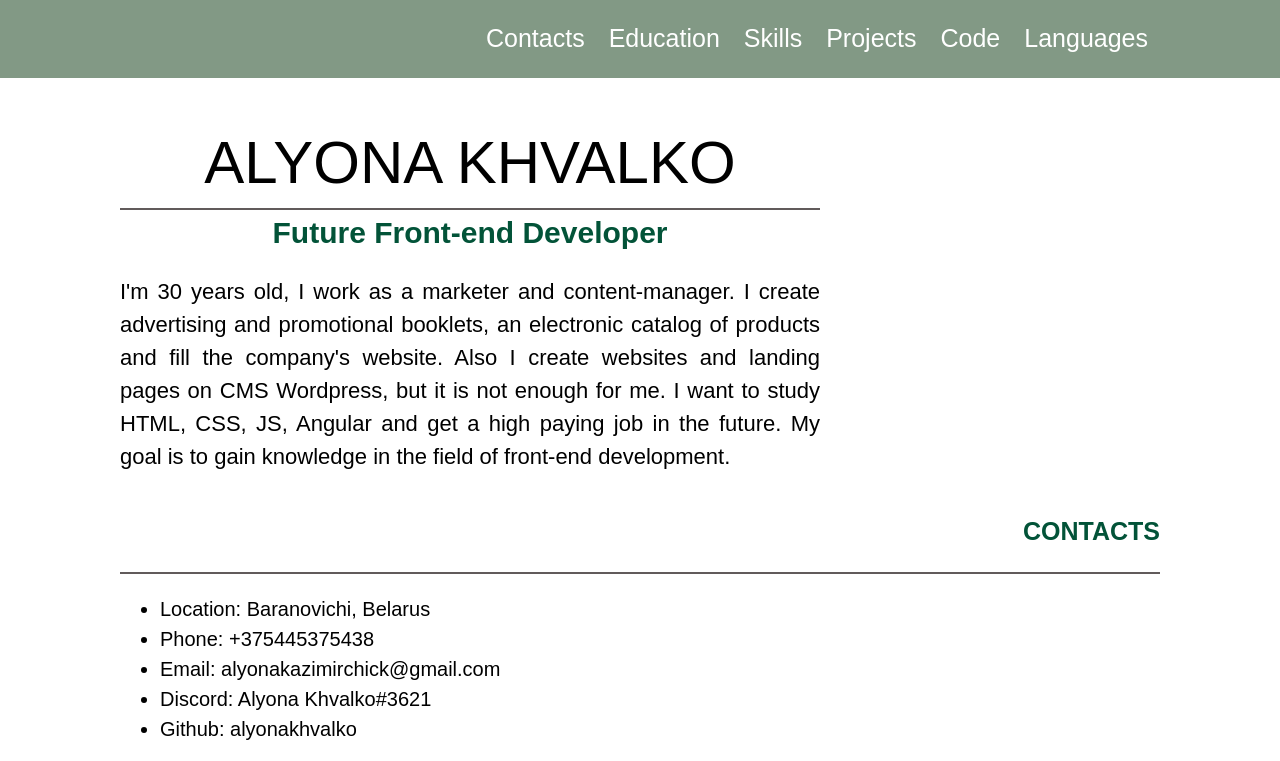
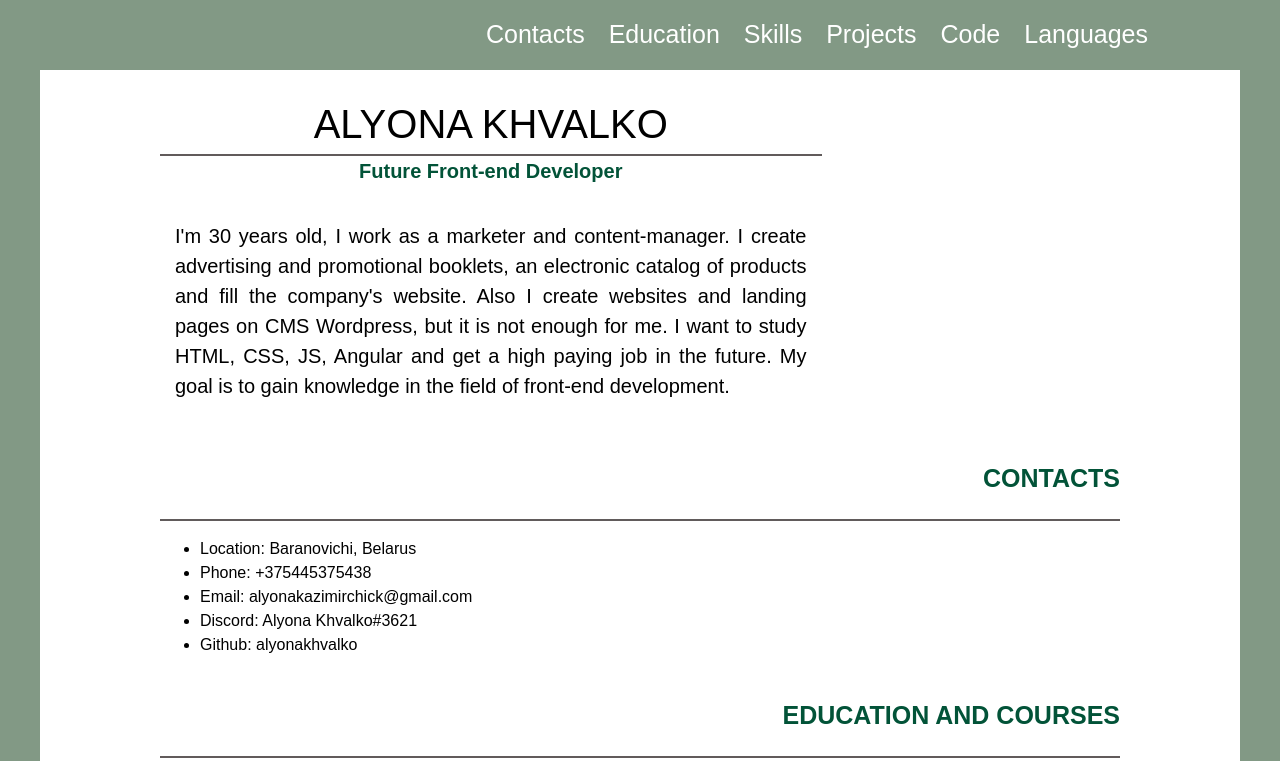
Before and after one commit to alyonakhvalko/rsschool-cv, a plain HTML site: page index.html in a window 1280 px wide. Shown: the top 761 px of the page. Drawn offline with nearby package versions, Linux system fonts and the light colour scheme.

Commit message:
feat: add css

```diff
--- a/style.css
+++ b/style.css
@@ -18,22 +18,19 @@ body {
     padding: 0;
     font-family: 'Arial', sans-serif;
 	-webkit-font-smoothing: antialiased;
-    font-size: 20px;
+    font-size: 16px;
     font-weight: 300;
     line-height: 1.5;
     color: #000000;
     display: flex; /* footer прижат к низу */
     flex-direction: column;
     justify-content: space-between;
+    background-color: #829985;
 }
 
 header, footer {
     background-color: #829985;
     color: #fff;
-}
-
-header {
-    margin-bottom: 20px;
 }
 
 .line, .line-section {
@@ -51,6 +48,11 @@ header {
     max-width: 1440px;
     margin: 0 auto;
     padding: 0 120px;
+}
+.main-container {
+    background-color: #fff;
+    max-width: 1200px;
+    padding-bottom: 10px;
 }
 
 /*--------------------NAVIGATION---------------------*/
@@ -105,7 +107,7 @@ header {
 .info {
     display: flex;
     flex-direction: row-reverse;
-    flex-wrap: wrap;
+    flex-wrap: nowrap;
     justify-content: space-between;
     align-items: center;
 }
@@ -117,11 +119,12 @@ header {
     background-position: center;
     background-repeat: no-repeat;
     background-size: cover;
+    margin-left: 15px;
 }
 
 .title {
     padding-top: 20px;
-    font-size: 30px;
+    font-size: 20px;
     display: flex;
     flex-direction: column;
     justify-content: center;
@@ -143,10 +146,11 @@ header {
 
 .about-me {
     max-width: 700px;
-    font-size: 22px;
+    font-size: 20px;
     text-transform: none;
     text-align: justify;
     margin-top: 20px;
+    padding: 15px;
 }
 
 /*-------------------------*/
@@ -172,7 +176,7 @@ header {
 /*-------------------------*/
 
 .footer {
-    padding: 40px 0;
+    padding: 10px 0;
     display: flex;
     flex-direction: row;
     justify-content: space-evenly;
@@ -181,7 +185,7 @@ header {
 }
 
 .github-logo, .date, .rss_logo{
-    margin: 0 20px;
+    margin: 0 10px;
 }
 
 .date {
```
